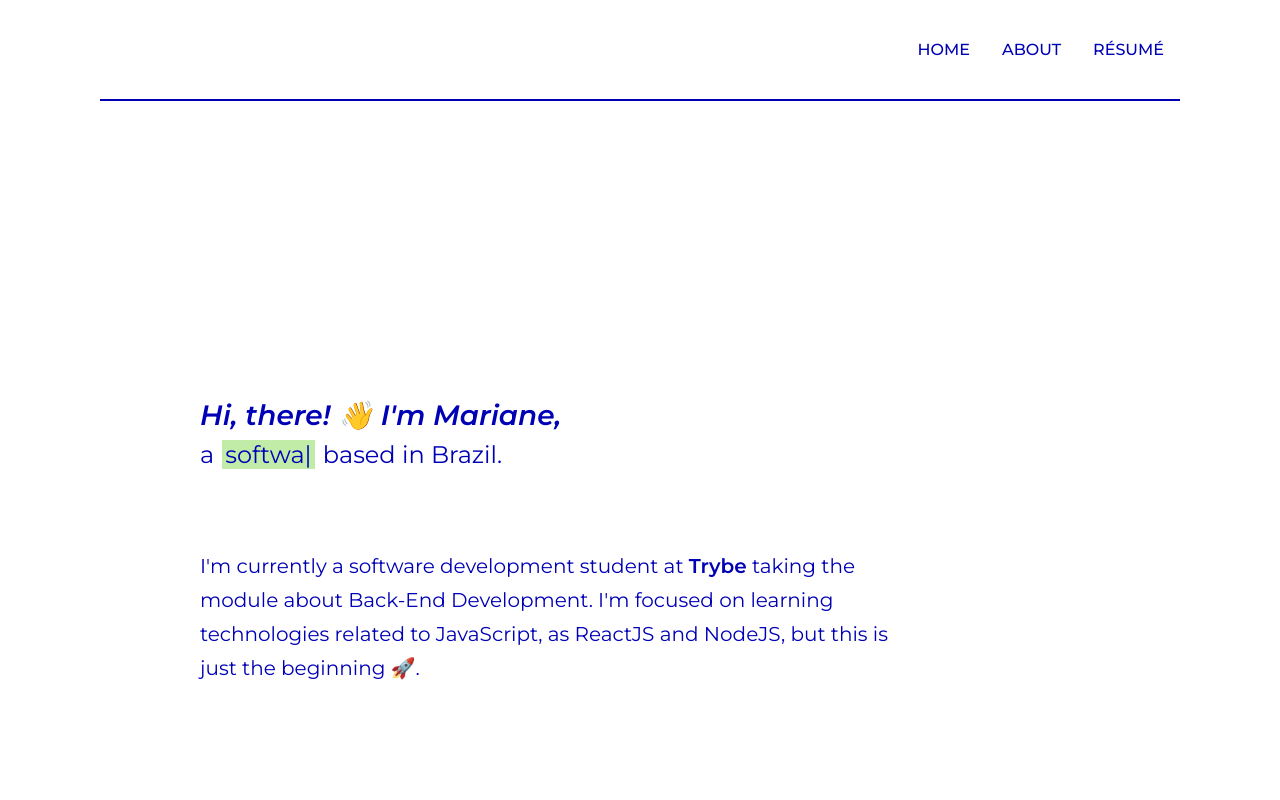
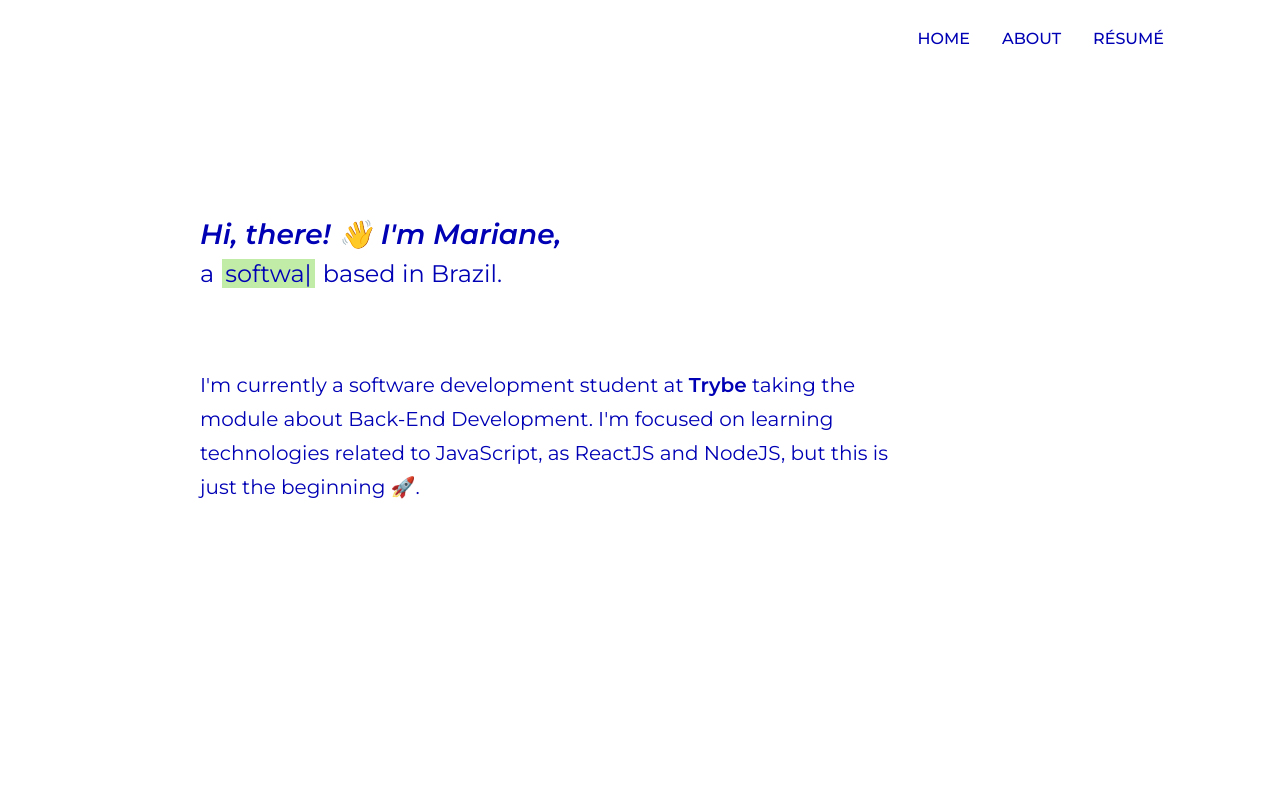
Before and after one commit to MarianeAlgayer/MarianeAlgayer.github.io, a React (Create React App) app in the folder portfolio/: page / in a window 1280 px wide. Shown: the top 800 px of the page. Built offline with nearby package versions, Linux system fonts and the light colour scheme.

Commit message:
style: update header css

```diff
--- a/portfolio/src/components/Header/styles.js
+++ b/portfolio/src/components/Header/styles.js
@@ -2,18 +2,28 @@ import { Link } from 'react-router-dom';
 import styled from 'styled-components';
 
 export const Container = styled.header`
-  display: flex;
-  justify-content: flex-end;
+  display: block;
+  position: fixed;
+  top: 0;
+  right: 0;
 
-  padding-bottom: 2.5rem;
-  margin: 2.5rem 6.25rem 5rem;
-  border-bottom: 2px solid var(--blue);
+  width: 100vw;
+  height: 10vh;
+  padding: 0 6.25rem;
 
-  @media (max-width: 600px) {
-    display: flex;
-    justify-content: center;
+  text-align: right;
+  background-color: rgb(255, 255, 255, 0.9);
+  backdrop-filter: blur(2px);
 
-    margin: 3rem;
+  &:before {
+  content: "";
+  display: inline-block;
+  vertical-align: middle;
+  height: 100%;
+}
+
+  @media (max-width: 720px) {
+    padding: 0 2rem;
   }
 `;
 
```
